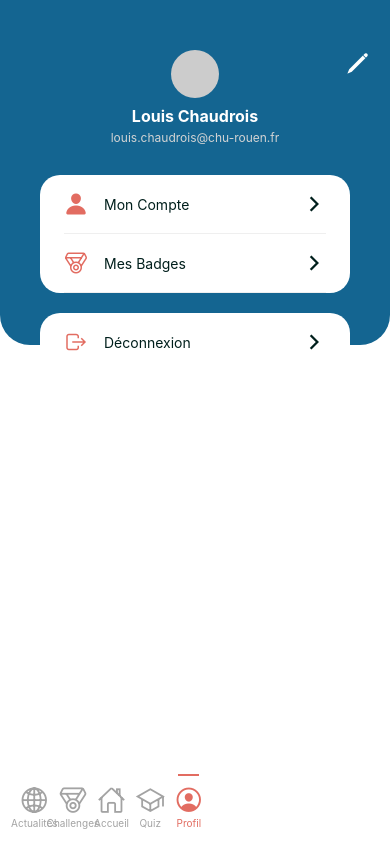
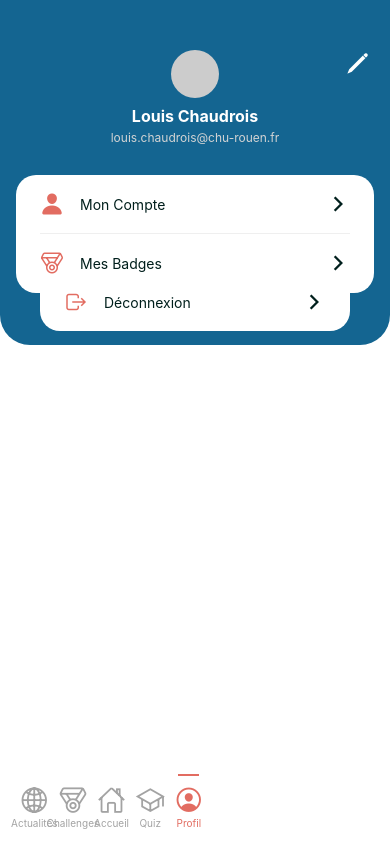
Before and after one commit to moudehan/front-10000challenge-app, a React Native app: screen / in a window 390 px wide. Built offline with nearby package versions, Linux system fonts and the light colour scheme.

Commit message:
fix the yml file 3

```diff
--- a/babel.config.js
+++ b/babel.config.js
@@ -1,6 +1,6 @@
-module.exports = function(api) {
+module.exports = function (api) {
   api.cache(true);
   return {
-    presets: ['babel-preset-expo'],
+    presets: ["babel-preset-expo"],
   };
 };
--- a/components/ProfilPage.js
+++ b/components/ProfilPage.js
@@ -89,17 +89,17 @@ const styles = StyleSheet.create({
     backgroundColor: "#FFFFFF",
     borderRadius: 20,
     marginHorizontal: 16,
-    marginHorizontal: 40,
+    // marginHorizontal: 40,
     paddingHorizontal: 24,
   },
   lowerSection2: {
     backgroundColor: "#FFFFFF",
     borderRadius: 20,
     marginTop: -20,
-    marginHorizontal: 16,
+    // marginHorizontal: 16,
     paddingVertical: 0,
     marginHorizontal: 40,
-    marginTop: 20,
+    // marginTop: 20,
     paddingHorizontal: 24,
   },
   menuItem: {
--- a/components/test.js
+++ b/components/test.js
@@ -64,7 +64,7 @@ const styles = StyleSheet.create({
     color: "#10669D",
   },
   input: {
-    height: 40,
+    // height: 40,
     borderColor: "#9D9D9D",
     borderWidth: 1,
     marginTop: 40,
```
Also changed, not shown: .eslintrc.js.
